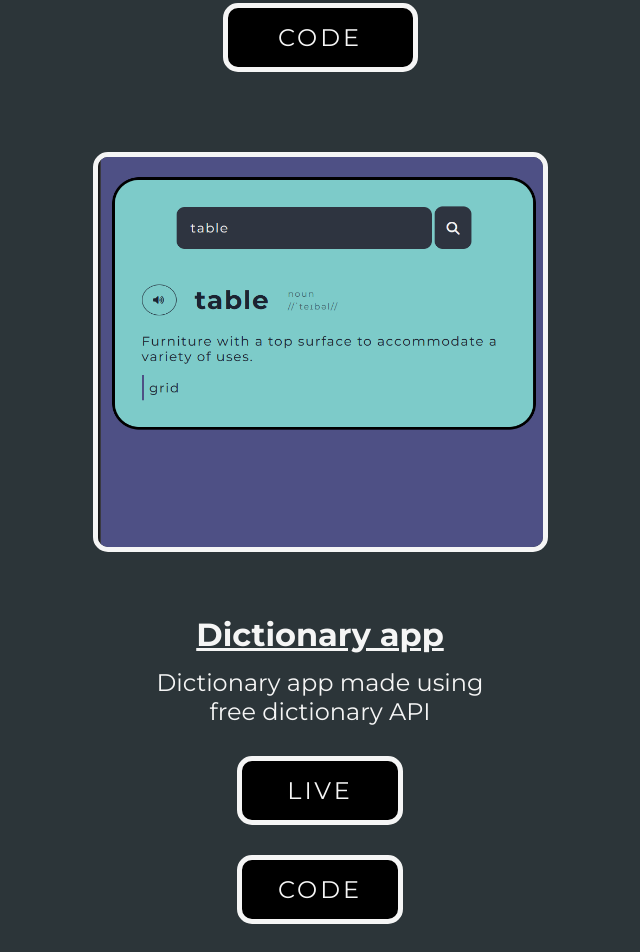
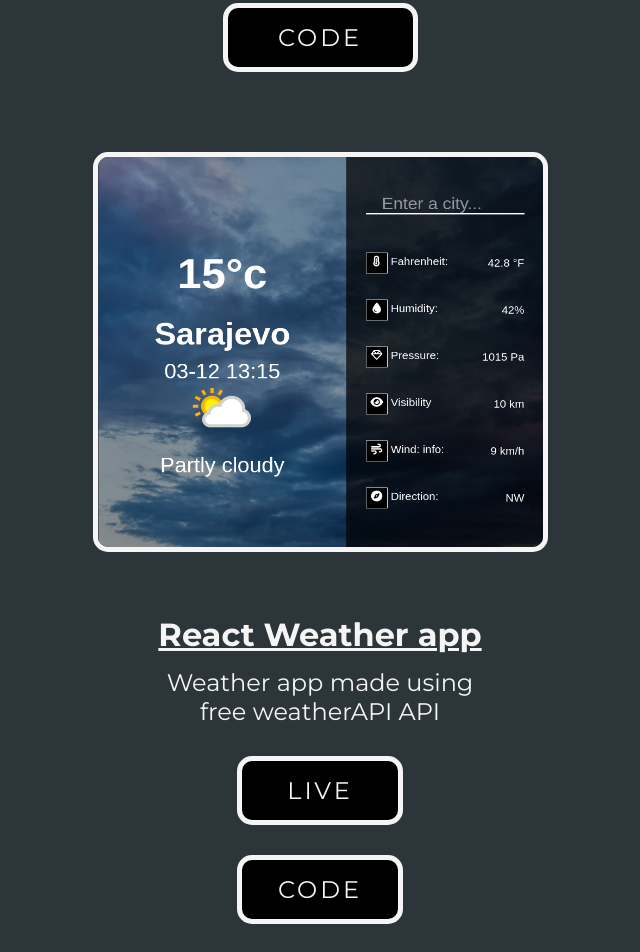
Before and after one commit to AdnanPobrklic/AdnanPobrklic.github.io, a plain HTML site: page index.html in a window 1280 px wide. Shown: the part 3156-4108 px from the top of the page, without its empty margins (320-960 px from the left). Drawn offline with Linux system fonts and the light colour scheme.

Commit message:
projects changes

```diff
--- a/index.html
+++ b/index.html
@@ -83,12 +83,12 @@
                     </div>
                 </div>
                 <div class="card">
-                    <img src="img/dict.png" alt="Dictionary app">
+                    <img src="img/weather.png" alt="Weather app">
                     <div class="card-text">
-                        <h1>Dictionary app</h1>
-                        <p>Dictionary app made using free dictionary API</p>
-                        <a href="https://iridescent-bavarois-c3fd30.netlify.app/" target="_blank">LIVE</a>
-                        <a href="https://github.com/AdnanPobrklic/dictionary" target="_blank">CODE</a>
+                        <h1>React Weather app</h1>
+                        <p>Weather app made using free weatherAPI API</p>
+                        <a href="https://jocular-hotteok-1bb5f6.netlify.app/" target="_blank">LIVE</a>
+                        <a href="https://github.com/AdnanPobrklic/weather-api" target="_blank">CODE</a>
                     </div>
                 </div>
                 <div class="card">
```
Also changed, not shown: img/weather.png (added).
